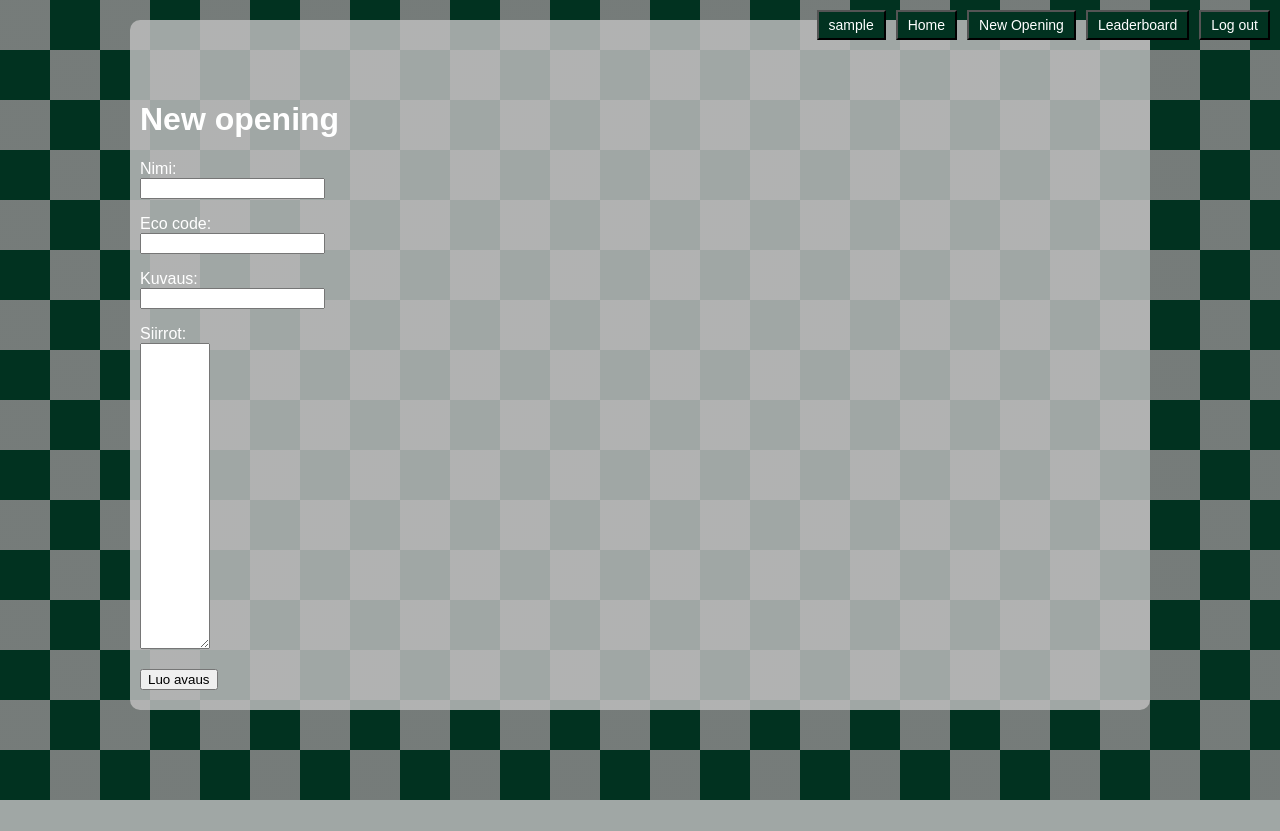
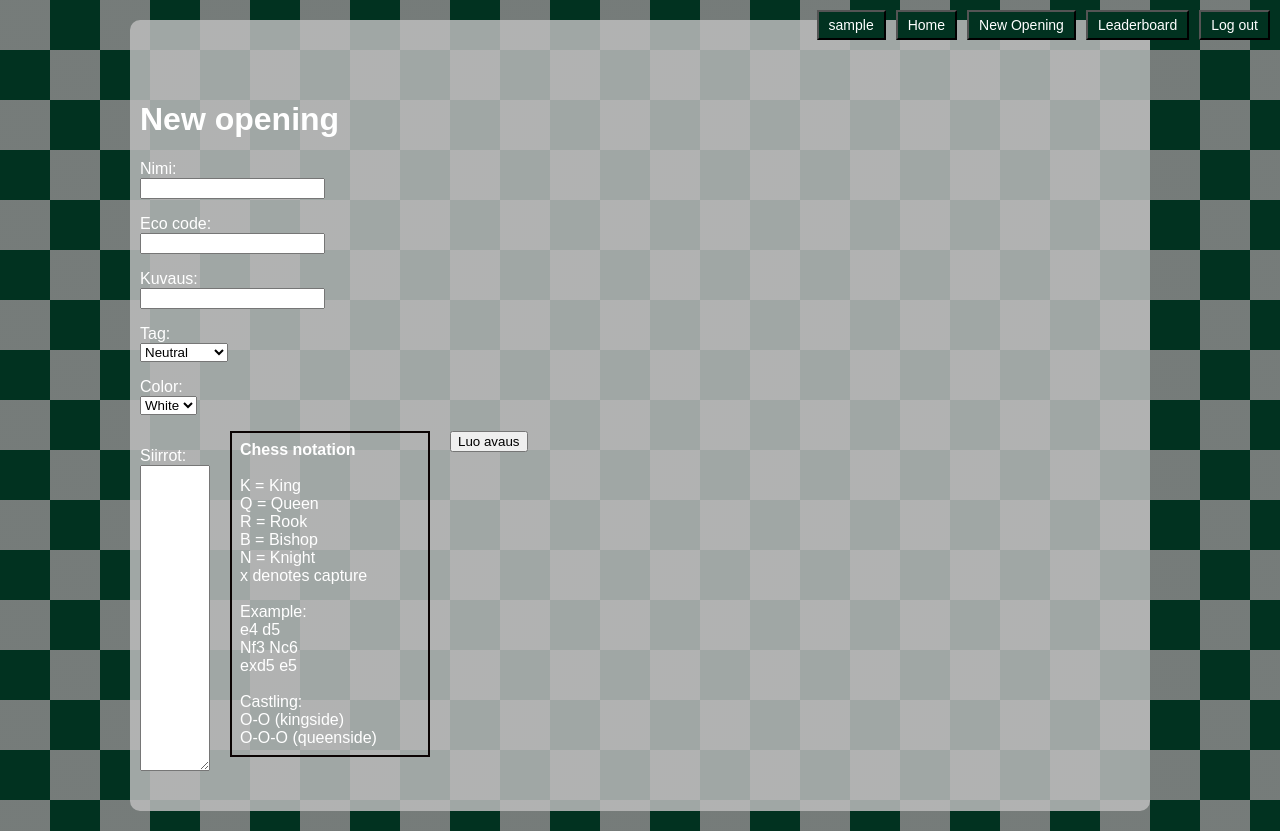
Before and after one commit to TuomasHirv/shakkiavaukset, a Flask app: page /new_item in a window 1280 px wide. Before the commit the page ends 800 px from the top, so only its background shows below. Run offline with Flask 3, Linux system fonts and the light colour scheme; the visitor is signed in with stand-in values (Sample User, id 1); some libraries are stand-ins or nearby versions.

Commit message:
Added functionality to create, edit and search with tag and color to the openings

```diff
--- a/app.py
+++ b/app.py
@@ -17,8 +17,10 @@ def index():
     """Page shows either log in or the default search page of the application"""
     search = request.args.get("query", "")
     order = request.args.get("order", "id")
-    openings = siirrot_reader.get_openings(0, 9, order, search)
-    return render_template("index.html", opening_list = openings, order = order, query=search)
+    tag = request.args.get("tag", "%")
+    color = request.args.get("color", "%")
+    openings = siirrot_reader.get_openings(0, 20, order, search, color, tag)
+    return render_template("index.html", opening_list = openings, order = order, query=search,)
 
 @app.route("/register")
 def register():
@@ -73,6 +75,8 @@ def create_item():
     eco_code = request.form["eco_code"]
     description = request.form["kuvaus"]
     moves = request.form["siirrot"]
+    tag = request.form["tag"]
+    color = request.form["color"]
     #Checking if the text is valid
     errors = text_validation.validate_new_opening(name,description,moves)
     if errors:
@@ -80,12 +84,12 @@ def create_item():
             flash(err)
         return redirect(request.referrer)
     try:
-        id = db_update_insert.new_item_helper(name, description, eco_code, creator, moves)
+        opening_id = db_update_insert.new_item_helper(name, description, eco_code, creator, moves, color, tag)
     except sqlite3.IntegrityError:
         flash("VIRHE: Jokin Meni pieleen")
         return redirect(request.referrer)
 
-    return redirect(url_for("opening_detail", opening_id=id))
+    return redirect(url_for("opening_detail", opening_id=opening_id))
 
 @app.route("/opening/<int:opening_id>")
 def opening_detail(opening_id):
@@ -280,6 +284,8 @@ def save_opening_edit(opening_id):
     title = request.form["nimi"]
     description = request.form["kuvaus"]
     eco_code = request.form["eco_code"]
+    tag = request.form["tag"]
+    color = request.form["color"]
     move_updates = []
     for key, value in request.form.items():
         if key.startswith("siirto_"):
@@ -294,6 +300,6 @@ def save_opening_edit(opening_id):
             return redirect(url_for(index))
 
 
-    db_update_insert.change_opening_info(title,description,eco_code,opening_id)
+    db_update_insert.change_opening_info(title, description, eco_code, opening_id, color, tag)
     db_update_insert.change_moves(move_updates)
     return redirect(url_for("opening_detail", opening_id=opening_id))
--- a/schema.sql
+++ b/schema.sql
@@ -1,9 +1,10 @@
 --Käyttäjä tietokanta:
 PRAGMA foreign_keys = ON;
-DROP TABLE comments;
-DROP TABLE moves;
-DROP TABLE openings;
-DROP TABLE users;
+
+--DROP TABLE comments;
+--DROP TABLE moves;
+--DROP TABLE openings;
+--DROP TABLE users;
 
 
 CREATE TABLE IF NOT EXISTS users (
--- a/templates/new_item.html
+++ b/templates/new_item.html
@@ -39,13 +39,51 @@
              oninvalid="this.setCustomValidity('Description must be between 5 and 60 letters')"
              oninput="this.setCustomValidity('')"/>
     </p>
+    <p>
+      Tag: <br>
+      <select name="tag" id="tag" required>
+        <option value="neutral">Neutral</option>
+        <option value="aggressive">Aggressive</option>
+        <option value="passive">Passive</option>
+      </select>
+    </p>
 
     <p>
-      Siirrot: <br />
-      <textarea name="siirrot" id="siirrot" rows="20" cols="6" required maxlength="60"
-                oninvalid="this.setCustomValidity('Enter the moves of the opening. Between 6 and 60 letters')"
-                oninput="this.setCustomValidity('')"></textarea>
+      Color: <br>
+      <select name="color" id="color" required>
+        <option value="white">White</option>
+        <option value="black">Black</option>
+      </select>
     </p>
+
+    <div style="display: flex; gap: 20px; align-items: flex-start;">
+    <div>
+
+      <p>
+        Siirrot: <br />
+        <textarea name="siirrot" id="siirrot" rows="20" cols="6" required maxlength="60"
+                  oninvalid="this.setCustomValidity('Enter the moves of the opening. Between 6 and 60 letters')"
+                  oninput="this.setCustomValidity('')"></textarea>
+      </p>
+    </div>
+
+    <div style="min-width: 180px; font-size: 16px; padding: 8px; border: 2px solid #0b0303;">
+      <strong>Chess notation</strong><br><br>
+      K = King<br>
+      Q = Queen<br>
+      R = Rook<br>
+      B = Bishop<br>
+      N = Knight<br>
+      x denotes capture<br><br>
+      Example:<br>
+      e4 d5<br>
+      Nf3 Nc6<br>
+      exd5 e5<br><br>
+      Castling:<br>
+      O-O (kingside)<br>
+      O-O-O (queenside)
+    </div>
+
 
     <input type="submit" value="Luo avaus" />
   </form>
--- a/templates/viewer.html
+++ b/templates/viewer.html
@@ -1,7 +1,7 @@
 {% extends "base.html" %}
 
 {% block content %}
-<h1>{{ avaus["nimi"] }}</h1>
+<h1>{{ avaus["title"] }}</h1>
 <p><strong>Tekijä:
     <a href="{{ url_for('user_profile', username=avaus['creator']) }}">
     {{ avaus["creator"] }}
@@ -18,6 +18,8 @@
 {% endwith %}
 
 <p><strong>Description:</strong> {{ avaus["opening_description"] }}</p>
+<p><strong>For color:</strong> {{ avaus["color"] }}</p>
+<p><strong>Tagged as:</strong> {{ avaus["tag"] }}</p>
 <p><strong>Likes:</strong> {{ avaus["likes"] }}</p>
 {% if session.username == avaus['creator'] %}
     <a href="{{ url_for('edit_opening', opening_id=avaus['id']) }}">
```
Also changed, not shown: myapp/db_update_insert.py (+8 -8 lines), myapp/siirrot_reader.py (+16 -5 lines), templates/edit_opening.html (+11 -0 lines), templates/index.html (+14 -1 lines).
